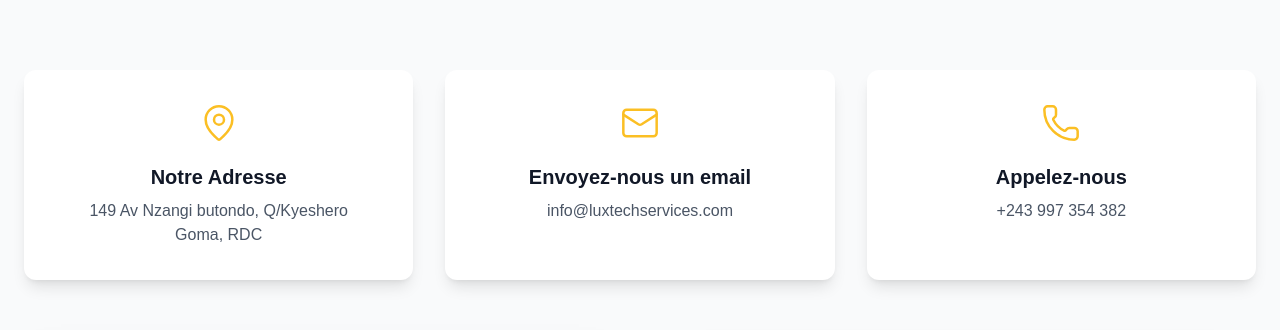
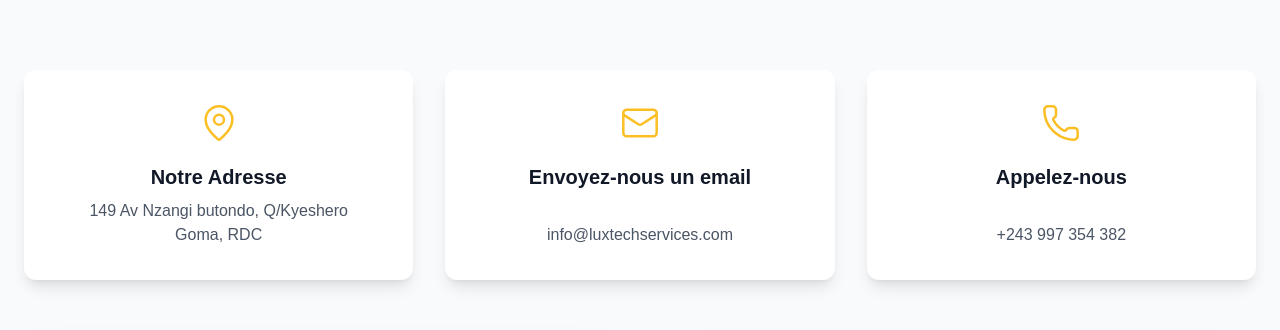
Before and after one commit to Tacite243/luxtech, a Next.js app: page /contact in a window 1280 px wide. Shown: the part 374-704 px from the top of the page. Built offline with nearby package versions, Linux system fonts and the light colour scheme.

Commit message:
fix(contact): update & optimise contact links

```diff
--- a/src/components/ContactSection.tsx
+++ b/src/components/ContactSection.tsx
@@ -22,12 +22,35 @@ interface ContactInfo {
     icon: ElementType;
     title: string;
     details: string[];
+    // Ajoutons des propriétés optionnelles pour les liens
+    linkType?: 'tel' | 'mailto' | 'map';
+    linkValue?: string;
 }
 
 const contactInfoItems: ContactInfo[] = [
-    { icon: MapPin, title: "Notre Adresse", details: ["149 Av Nzangi butondo, Q/Kyeshero", "Goma, RDC"] },
-    { icon: Mail, title: "Envoyez-nous un email", details: ["info@luxtechservices.com"] },
-    { icon: Phone, title: "Appelez-nous", details: ["+243 997 354 382"] },
+    {
+        icon: MapPin,
+        title: "Notre Adresse",
+        details: ["149 Av Nzangi butondo, Q/Kyeshero", "Goma, RDC"],
+        linkType: 'map',
+        // Lien direct vers Google Maps (URL encodée pour la recherche)
+        linkValue: 'https://www.google.com/maps/search/?api=1&query=149+Av+Nzangi+butondo,+Goma,+RDC'
+    },
+    {
+        icon: Mail,
+        title: "Envoyez-nous un email",
+        details: ["info@luxtechservices.com"],
+        linkType: 'mailto',
+        linkValue: 'info@luxtechservices.com'
+    },
+    {
+        icon: Phone,
+        title: "Appelez-nous",
+        details: ["+243 997 354 382"],
+        linkType: 'tel',
+        // Format international sans espaces ni caractères spéciaux pour `tel:`
+        linkValue: '+243997354382'
+    },
 ];
 
 const fadeInUp: Variants = {
@@ -80,17 +103,38 @@ export default function ContactForm() {
                 <div className="grid grid-cols-1 md:grid-cols-2 lg:grid-cols-3 gap-8 mb-16">
                     {contactInfoItems.map((item, index) => {
                         const Icon = item.icon;
+
+                        // Déterminer le préfixe du lien
+                        let hrefPrefix = '';
+                        if (item.linkType === 'tel') hrefPrefix = 'tel:';
+                        if (item.linkType === 'mailto') hrefPrefix = 'mailto:';
+
+                        const linkHref = item.linkValue ? `${hrefPrefix}${item.linkValue}` : '#';
+
                         return (
-                            <motion.div key={index} variants={fadeInUp} className="text-center p-8 bg-white rounded-xl shadow-lg border border-transparent hover:border-[#FBBF24] transition-colors duration-300">
-                                {/* MODIFIÉ : Remplacement de text-brand-gold par une valeur hexadécimale */}
+                            <motion.div key={index} variants={fadeInUp} className="text-center p-8 bg-white rounded-xl shadow-lg border border-transparent hover:border-[#FBBF24] transition-colors duration-300 flex flex-col">
                                 <Icon size={40} className="text-[#FBBF24] mx-auto mb-5" strokeWidth={1.5} />
-                                {/* MODIFIÉ : Remplacement de text-brand-dark */}
                                 <h3 className="text-xl font-bold text-[#111827] mb-2">{item.title}</h3>
-                                {item.details.map(detail => <p key={detail} className="text-gray-600">{detail}</p>)}
+                                <div className="mt-auto">
+                                    {/* On transforme les détails en liens */}
+                                    {item.details.map((detail, detailIndex) => (
+                                        <a
+                                            key={detailIndex}
+                                            href={linkHref}
+                                            // Ouvre Google Maps dans un nouvel onglet
+                                            target={item.linkType === 'map' ? '_blank' : '_self'}
+                                            rel={item.linkType === 'map' ? 'noopener noreferrer' : ''}
+                                            className="block text-gray-600 hover:text-[#111827] transition-colors duration-200"
+                                        >
+                                            {detail}
+                                        </a>
+                                    ))}
+                                </div>
                             </motion.div>
                         );
                     })}
                 </div>
+
 
                 <div className="grid grid-cols-1 lg:grid-cols-2 gap-12 items-start">
                     <motion.div variants={fadeInUp} className="h-[450px] lg:h-full w-full rounded-xl overflow-hidden shadow-2xl">
```
